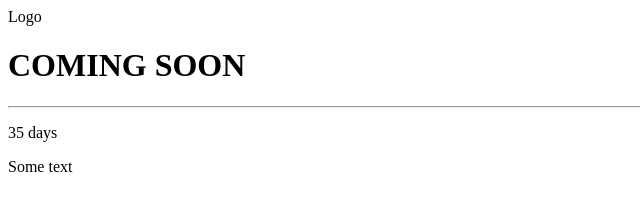
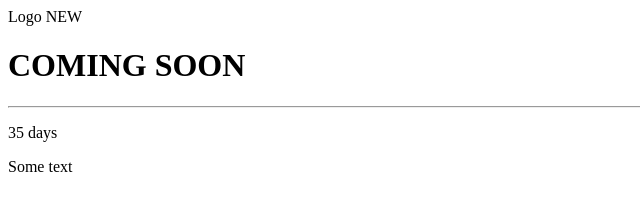
Before and after one commit to TSConroe/jenkins_app, a plain HTML site: page index.html in a window 1280 px wide. Shown: the full height of the page, 0-640 px from the left. Drawn offline with Linux system fonts and the light colour scheme.

Commit message:
Update index.html
add from GIT UI

```diff
--- a/index.html
+++ b/index.html
@@ -1,6 +1,6 @@
 <div class="bgimg">
   <div class="topleft">
-    <p>Logo</p>
+    <p>Logo NEW</p>
   </div>
   <div class="middle">
     <h1>COMING SOON</h1>
```
